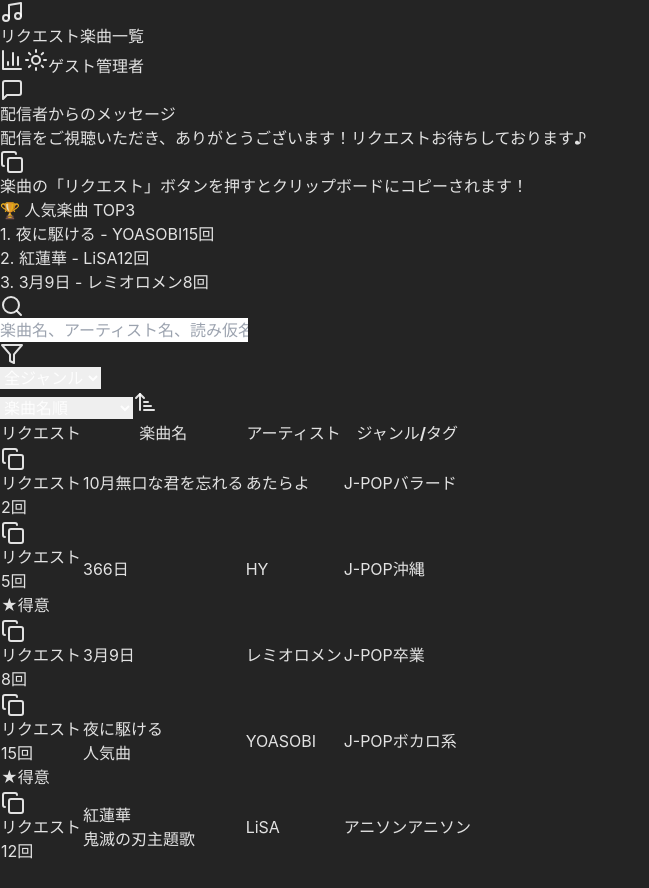
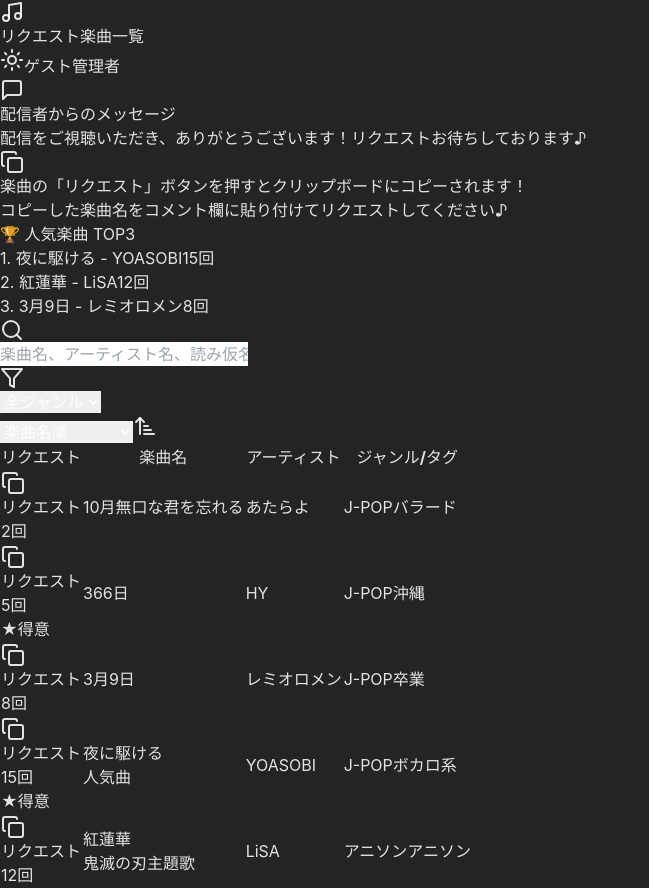
Before and after one commit to NAOYA804/nacheUtariku, a React (Vite) app: page / in a window 1280 px wide. Shown: the whole page, without its empty margins (0-649 px from the left). Before the commit the page ends 864 px from the top, so only its background shows below. Built offline with nearby package versions, Linux system fonts and the light colour scheme.

Commit message:
Update App.jsx

```diff
--- a/src/App.jsx
+++ b/src/App.jsx
@@ -522,7 +522,8 @@
               </div>
             </div>
             <div className="flex items-center space-x-2">
-              {/* 統計ボタン */}
+              {/* 統計ボタン（管理者のみ） */}
+              {isAdmin && (
                 <button
                   onClick={() => setShowStatsModal(true)}
                   className={`p-2 ${isDarkMode ? 'bg-blue-500/30 hover:bg-blue-500/50 text-blue-300' : 'bg-blue-500/30 hover:bg-blue-500/50 text-blue-600'} rounded transition-colors`}
@@ -530,6 +531,7 @@
                 >
                   <BarChart3 className="w-4 h-4" />
                 </button>
+              )}
 
               <button
                 onClick={() => {
@@ -580,7 +582,8 @@
             <div className="flex items-center space-x-2 mb-2">
               <Copy className={`w-4 h-4 ${currentTheme.icon}`} />
               <p className={`${currentTheme.textSecondary} text-xs`}>
-                楽曲の「リクエスト」ボタンを押すとクリップボードにコピーされます！
+                楽曲の「リクエスト」ボタンを押すとクリップボードにコピーされます！<br/>
+                コピーした楽曲名をコメント欄に貼り付けてリクエストしてください♪
               </p>
             </div>
             {topSongs.length > 0 && (
@@ -723,7 +726,7 @@
                             {copiedSong === song.id ? (
                               <>
                                 <Check className="w-3 h-3" />
-                                <span>済</span>
+                                <span>コピーしました</span>
                               </>
                             ) : (
                               <>
@@ -811,8 +814,8 @@
           )}
         </div>
 
-        {/* 統計モーダル */}
-        {showStatsModal && <StatsModal />}
+        {/* 統計モーダル（管理者のみ） */}
+        {showStatsModal && isAdmin && <StatsModal />}
 
         {/* パスワードモーダル */}
         {showPasswordModal && (
@@ -978,13 +981,13 @@
                   <label className="block text-sm font-medium text-gray-700 mb-1">楽曲リスト</label>
                   <p className="text-xs text-gray-500 mb-2">
                     1行に1曲ずつ入力してください。<br/>
-                    形式: "楽曲名 - アーティスト名" または "楽曲名,アーティスト名"
+                    形式: "楽曲名,アーティスト名"
                   </p>
                   <textarea
                     value={bulkSongText}
                     onChange={(e) => setBulkSongText(e.target.value)}
                     className="w-full px-3 py-2 border border-gray-300 rounded focus:outline-none focus:ring-2 focus:ring-blue-500 text-sm"
-                    placeholder="例:&#10;紅蓮華 - LiSA&#10;夜に駆ける - YOASOBI&#10;Pretender - Official髭男dism"
+                    placeholder="例:&#10;紅蓮華,LiSA&#10;夜に駆ける,YOASOBI&#10;Pretender,Official髭男dism"
                     rows="10"
                   />
                 </div>
```
Lines whose indentation alone changed are shown as unchanged.
